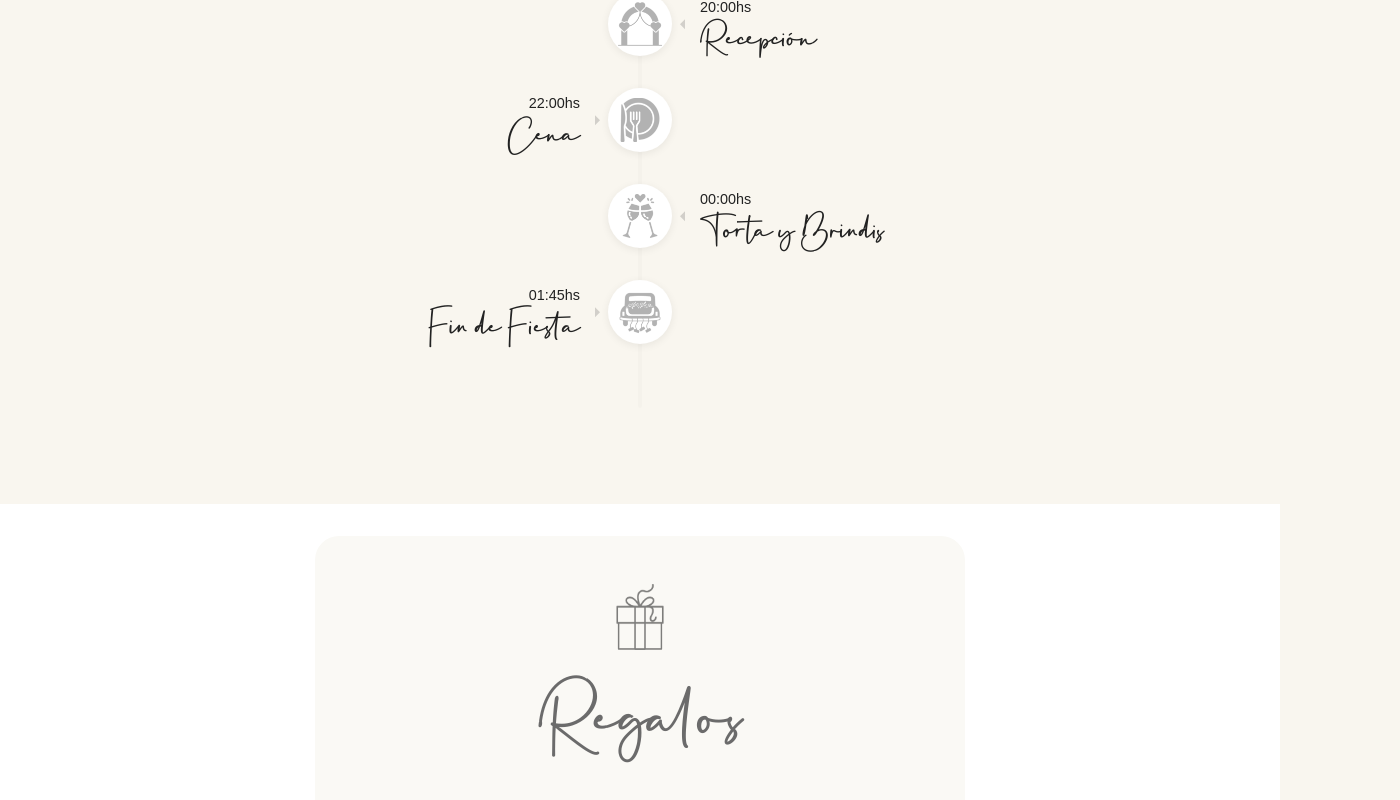
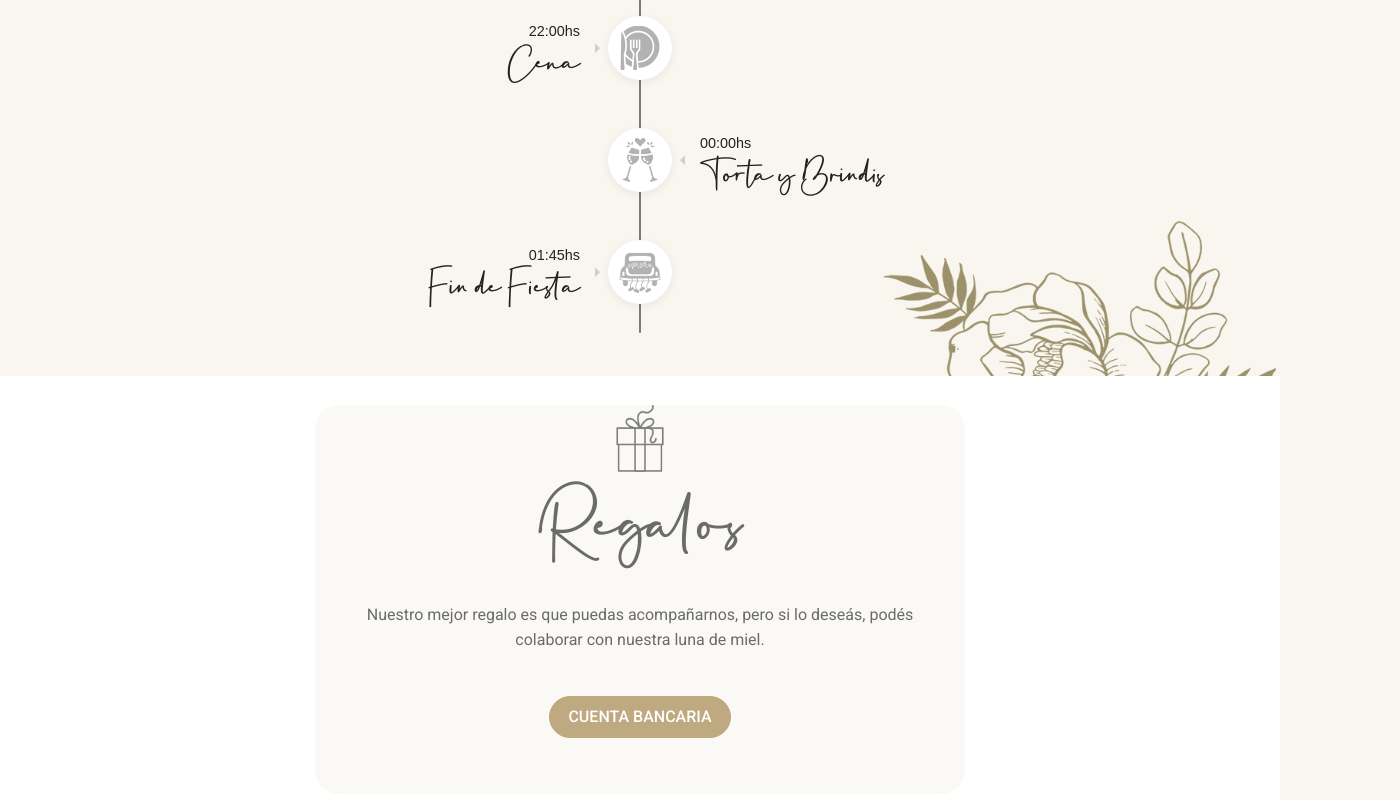
Before and after one commit to carlosfurnari/wedding-cf, a React (Create React App) app: page / in a window 1280 px wide. Shown: the part 3380-4180 px from the top of the page, 1400 px wide, since content can reach past the window. Built offline with nearby package versions, Linux system fonts and the light colour scheme.

Commit message:
version inicial

```diff
--- a/src/components/GiftsSection.css
+++ b/src/components/GiftsSection.css
@@ -1,7 +1,7 @@
 .gifts-section {
   min-height: 60vh;
-  padding: 0;
-  margin: 2rem 0;
+  padding: 0; /* no top padding */
+  margin: 0 0 2rem 0; /* remove top margin, keep bottom spacing */
   border-radius: 0;
   max-width: none;
   width: 100vw;
@@ -18,8 +18,8 @@
   background: var(--surface-alt);
   border-radius: 24px;
   max-width: 650px;
-  margin: 2rem auto;
-  padding: 3rem 2.5rem;
+  margin: 0 auto 2rem; /* no top margin */
+  padding: 0 2.5rem 3rem; /* remove top padding, keep sides and bottom */
   box-sizing: border-box;
   text-align: center;
 }
@@ -27,7 +27,7 @@
   font-family: 'Dantina', sans-serif;
   font-size: 2.2rem;
   color: var(--text);
-  margin: 1rem 0 0.5rem 0;
+  margin: 0 0 0.5rem 0; /* no top margin on title */
 }
 .text-gris {
   color: var(--text-muted);
@@ -76,3 +76,7 @@
 .p-4 {
   padding: 3rem 2.5rem;
 }
+/* Ensure no top padding on the gifts card even if p-4 is present */
+.gifts-content.p-4 {
+  padding-top: 0 !important;
+}
--- a/src/components/ItinerarySection.js
+++ b/src/components/ItinerarySection.js
@@ -6,6 +6,8 @@ import iconFin from '../assets/timeline-icon-last-call.png';
 import iconCena from '../assets/timeline-icon-cena.png';
 import iconBrindis from '../assets/timeline-icon-brindis.png';
 import styles from './ItinerarySection.module.css';
+import decoLove from '../assets/lovestory-1.png';
+
 
 const timeline = [
   { time: '19:30hs', title: 'Ceremonia', icon: iconCeremonia },
@@ -40,6 +42,20 @@ const ItinerarySection = () => (
         </div>
       </div>
     </div>
+    {/* Decorative bottom-right image */}
+    <img
+      src={decoLove}
+      alt="Decoración inferior"
+      style={{
+        position: 'absolute',
+  right: 'clamp(-120px, -12vw, -40px)',
+  bottom: 0,
+        width: 'clamp(320px, 48vw, 900px)',
+        height: 'auto',
+        pointerEvents: 'none',
+        zIndex: 0
+      }}
+    />
   </section>
 );
 
--- a/src/components/ItinerarySection.module.css
+++ b/src/components/ItinerarySection.module.css
@@ -3,12 +3,14 @@
   position: relative;
   left: 50%;
   transform: translateX(-50%);
+  min-height: 100vh; /* fill full viewport height */
+  min-height: 100svh; /* modern mobile viewport units */
   /* Decorative background */
   background: url('../assets/lovestory-2.png') no-repeat left top;
   background-size: clamp(560px, 70vw, 1200px) auto;
   /* Nudge a bit to the right */
   background-position: clamp(-150px, -8vw, -48px) top;
-  padding: 64px 0 64px 0;
+  padding: clamp(14px, 3vw, 28px) 0 0 0; /* taller top, no bottom padding so bottom image is flush */
 }
 /* Decorative image now handled in component via <img> */
 .container {
@@ -20,7 +22,7 @@
   display: flex;
   flex-direction: column;
   align-items: center;
-  margin-bottom: 2.5rem;
+  margin-bottom: 1.75rem; /* a bit more space under header */
 }
 .headerIcon {
   margin-bottom: 0.5rem;
@@ -36,7 +38,7 @@
   max-width: 700px;
   margin: 0 auto;
   position: relative;
-  padding: 32px 0;
+  padding: 24px 0; /* a bit more breathing room */
 }
 .timeline::before {
   content: '';
@@ -44,10 +46,9 @@
   left: 50%;
   top: 0;
   transform: translateX(-50%);
-  width: 4px;
-  height: 100%;
-  background: rgba(34,34,34,0.12);
-  opacity: 0.12;
+  width: 2px;
+  height: 93%;
+  background: rgba(0, 0, 0, 0.5); /* darker center line color, same thickness */
   border-radius: 2px;
   z-index: 0;
 }
@@ -59,7 +60,7 @@
   align-items: center;
   grid-auto-rows: auto;
   width: 100%;
-  margin-bottom: 32px;
+  margin-bottom: clamp(24px, 4vw, 48px); /* slightly more spacing between items */
   position: relative;
   z-index: 1;
 }
@@ -217,14 +218,14 @@
 }
 
 @media (max-width: 480px) {
-  .sectionWrapper { padding: 36px 0; }
+  .sectionWrapper { padding: 14px 0 0 0; }
   /* Decoration sizing handled inline in component */
   /* Keep content flush on mobile to preserve alignment */
   .timelineContent { padding: 0; }
 }
 @media (max-width: 480px) {
   .sectionWrapper {
-    padding: 36px 0;
+    padding: 14px 0 0 0; /* top space only; bottom flush so image reaches the edge */
   /* Nudge a bit to the right on small screens */
   background-position: clamp(-84px, -12vw, -30px) top;
     background-size: clamp(420px, 85vw, 900px) auto;
```
Also changed, not shown: public/assets/lovestory-1.png, src/assets/lovestory-1.png.
